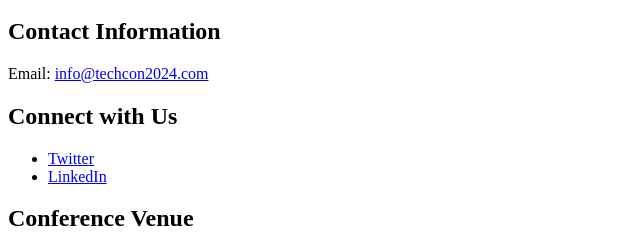
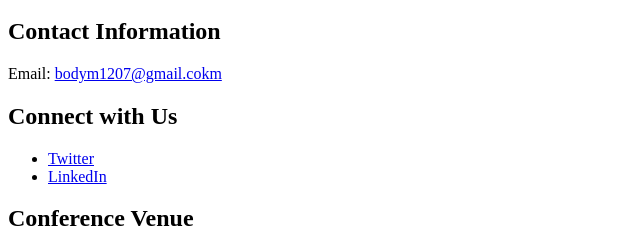
Before and after one commit to body1090/TechCon_HTML, a plain HTML site: page techcon_website/contact.html in a window 1280 px wide. Shown: the part 154-394 px from the top of the page, 0-640 px from the left. Drawn offline with Linux system fonts and the light colour scheme.

Commit message:
Update file

```diff
--- a/techcon_website/contact.html
+++ b/techcon_website/contact.html
@@ -20,7 +20,7 @@
     </header>
     <main>
         <h2>Contact Information</h2>
-        <p>Email: <a href="mailto:info@techcon2024.com">info@techcon2024.com</a></p>
+        <p>Email: <a href="bodym1207@gmail.com">bodym1207@gmail.cokm</a></p>
 
         <h2>Connect with Us</h2>
         <ul>
```
